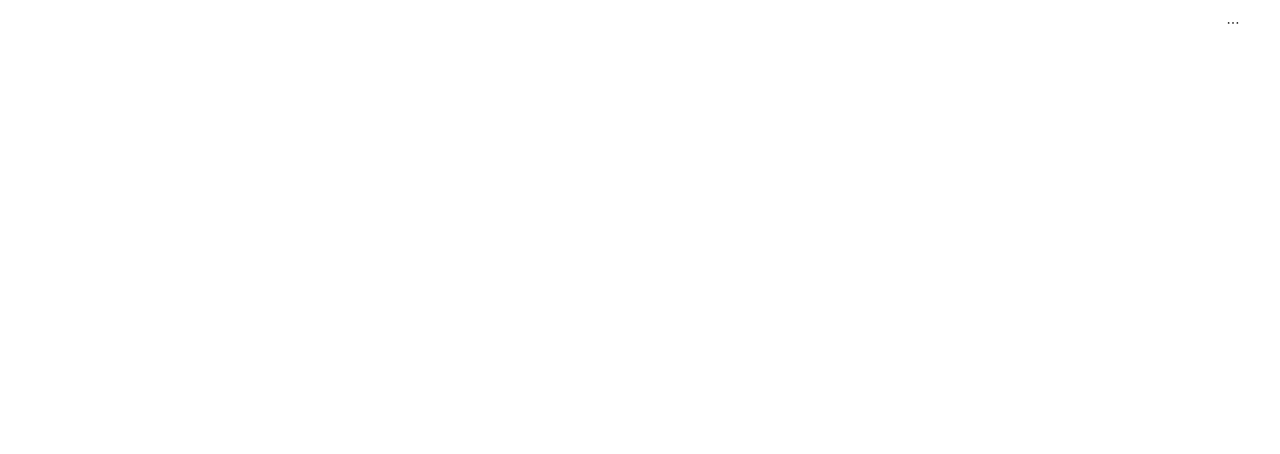
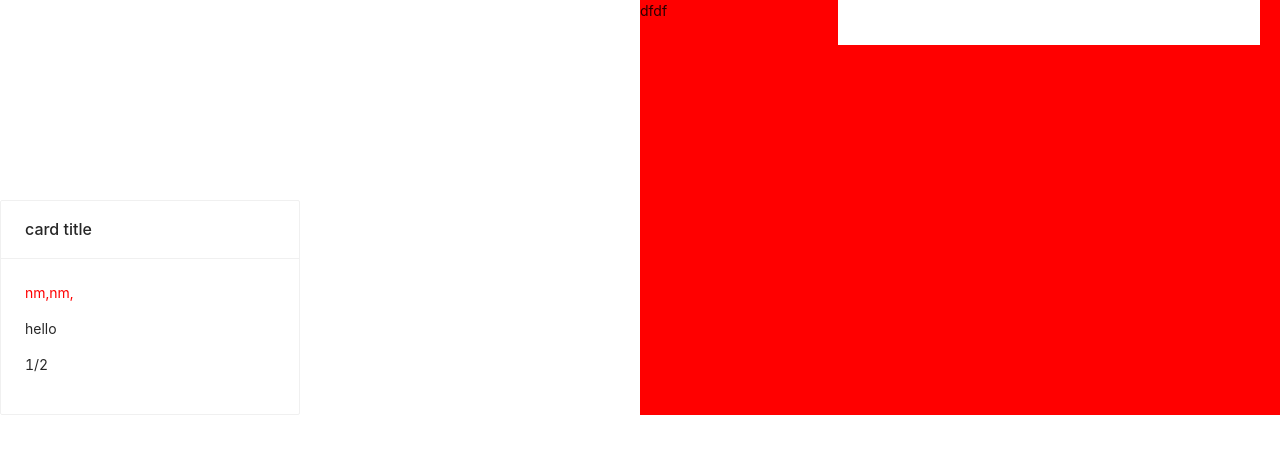
Before and after one commit to sdc02408/react_travel, a React (Create React App) app in the folder client/: page /listpage in a window 1280 px wide. Shown: the top 454 px of the page. Built offline with nearby package versions, Linux system fonts and the light colour scheme; no server answers.

Commit message:
listpage

```diff
--- a/client/src/components/App.js
+++ b/client/src/components/App.js
@@ -12,7 +12,7 @@ import LoginPage from './views/LoginPage/LoginPage'
 import RegisterPage from './views/RegisterPage/RegisterPage'
 import Auth from '../hoc/auth'
 import NavBar from './views/NavBar/NavBar'
-
+import ListPage from './views/ListPage/ListPage'
 function App() {
   return (
     <Router>
@@ -30,6 +30,7 @@ function App() {
           <Route exact path="/" component={Auth(LandingPage, null,true )} />
           <Route exact path="/login" component={Auth(LoginPage, false)} />
           <Route exact path="/register" component={Auth(RegisterPage, false)} />
+          <Route exact path="/listpage" component={Auth(ListPage, false)} />
         </Switch>
       </div>
     </Router>
--- /dev/null
+++ b/client/src/components/views/ListPage/ListPage.js
@@ -0,0 +1,43 @@
+import React, { useEffect, useState } from 'react'
+import axios from 'axios'
+import { withRouter } from 'react-router-dom'
+import { Row, Col, Card, Input, DatePicker, Button, Typography } from 'antd'
+import List from './Sections/list'
+
+
+function ListPage () {
+
+  const [hi,setHi] =useState({
+    id:1,
+    text:'hello',
+    date:'1/2'
+  }
+  )
+
+
+  return (
+
+    <div style={{width:'100%',display:'flex'}}>
+
+    <div style={{width:'50%'}}>
+     <List
+      text={hi.text}
+      date={hi.date}
+
+     />
+    </div>
+
+      <div style={{width:'50%',background:'red'}}>
+        dfdf
+      </div>
+
+
+    </div>
+
+
+
+  )
+
+}
+
+export default withRouter(ListPage)
--- /dev/null
+++ b/client/src/components/views/ListPage/Sections/list.js
@@ -0,0 +1,23 @@
+import React, { useEffect, useState } from 'react'
+import axios from 'axios'
+import { withRouter } from 'react-router-dom'
+import { Row, Col, Card, Input, DatePicker, Button, Typography } from 'antd'
+
+
+
+function list (props) {
+
+
+  return (
+
+    <div style={{width:'100%',display:'flex'}}>
+      <Card title="card title" style={{ width: 300,marginTop:'200px' }}>
+        <p style={{color:'red'}}>nm,nm,</p>
+        <p>{props.text}</p>
+        <p>{props.date}</p>
+      </Card>
+    </div>
+  )
+}
+
+export default withRouter(list)
--- a/client/src/components/views/NavBar/Sections/RightMenu.js
+++ b/client/src/components/views/NavBar/Sections/RightMenu.js
@@ -26,8 +26,8 @@ function RightMenu(props) {
         <Menu.Item key="mail">
           <a href="/">홈</a>
         </Menu.Item>
-        <Menu.Item key="favorite">
-          <a href="/favorite">게시판</a>
+        <Menu.Item key="listpage">
+          <a href="/listpage">게시판</a>
         </Menu.Item>
         <Menu.Item key="signin">
           <a href="/login">로그인</a>
@@ -44,7 +44,7 @@ function RightMenu(props) {
           <a href="/">홈</a>
         </Menu.Item>
         <Menu.Item key="favorite">
-          <a href="/favorite">게시판</a>
+          <a href="/listpage">게시판</a>
         </Menu.Item>
         <Menu.Item key="logout">
           <a onClick={logoutHandler}>로그아웃</a>
```
Also changed, not shown: client/src/components/views/ListPage/Sections/map.js (added).
